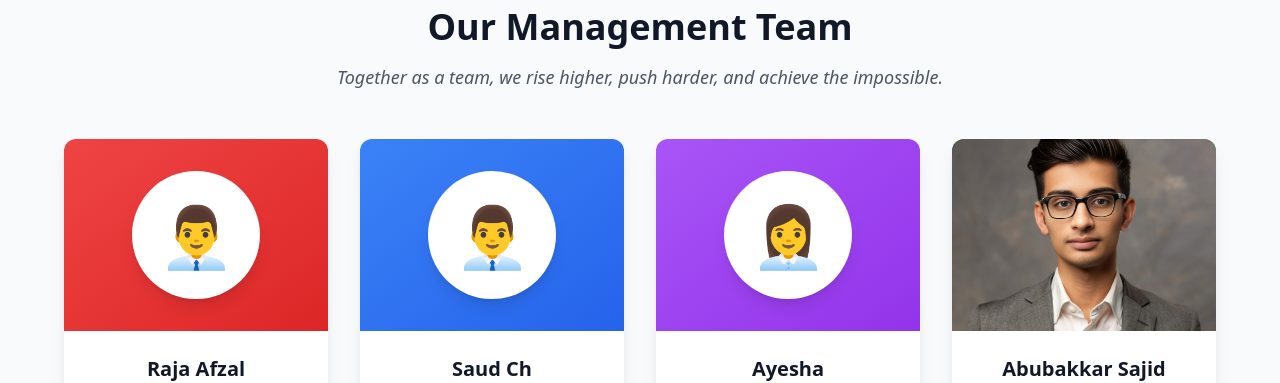
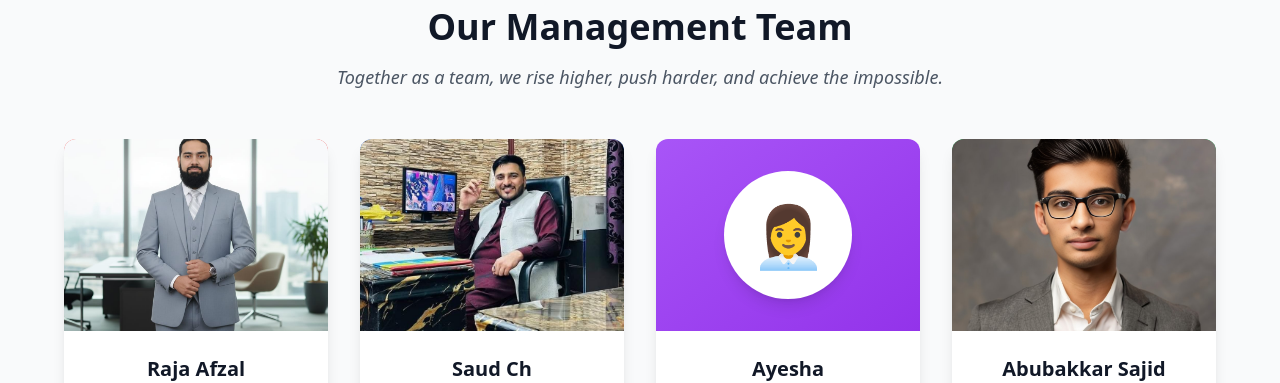
Before and after one commit to Madadgaar3377/madagaar-frontend, a React (Create React App) app: page / in a window 1280 px wide. Shown: the part 2200-2583 px from the top of the page. Built offline with nearby package versions, Linux system fonts and the light colour scheme.

Commit message:
Update team member images and enhance profiles for Raja Afzal and Saud Ch; replace placeholder images with new JPEGs for improved visual representation.

```diff
--- a/src/constants/teamMembers.js
+++ b/src/constants/teamMembers.js
@@ -10,7 +10,7 @@ const teamMembers = [
     title: "Founder & CEO",
     designation: "Founder & Chief Executive Officer",
     bio: "Visionary entrepreneur and Founder of Madadgaar Expert Partner, Pakistan's most trusted marketplace for property, insurance, loans, and installment solutions. With over a decade of experience in business development and strategic planning, Raja Afzal revolutionizes how Pakistanis access essential financial services. Under his leadership, Madadgaar connects users with verified service providers nationwide, offering seamless property solutions, easy installment plans, flexible loan options, and reliable insurance support. His strategic vision and commitment to excellence have positioned Madadgaar as a market leader in Pakistan's service aggregation industry.",
-    image: "/Media/man 1.png",
+    image: "/Media/card/rajaAfzal.jpeg",
     email: "ceo@madadgaar.com.pk",
     phone: "+92 310 4179363",
     socialLinks: {
@@ -71,7 +71,7 @@ const teamMembers = [
     title: "Director & CEO",
     designation: "Director & Chief Executive Officer",
     bio: "Dynamic Director at Madadgaar Expert Partner specializing in operational management, strategic execution, and business scaling. Saud Ch oversees day-to-day operations ensuring service quality across property, insurance, loans, and installment verticals. His expertise in process optimization and customer relationship management has been instrumental in Madadgaar's rapid growth. With a strong focus on operational excellence and customer-first approach, Saud ensures seamless coordination between partner companies and users, maintaining the highest standards of service delivery while efficiently scaling operations nationwide.",
-    image: "/Media/man 2.png",
+    image: "/Media/card/sadu.jpeg",
     email: "saud.ch@madadgaar.com.pk",
     phone: "+92 307 111 333 0",
     socialLinks: {
```
Also changed, not shown: public/Media/card/rajaAfzal.jpeg (added), public/Media/card/sadu.jpeg (added).
